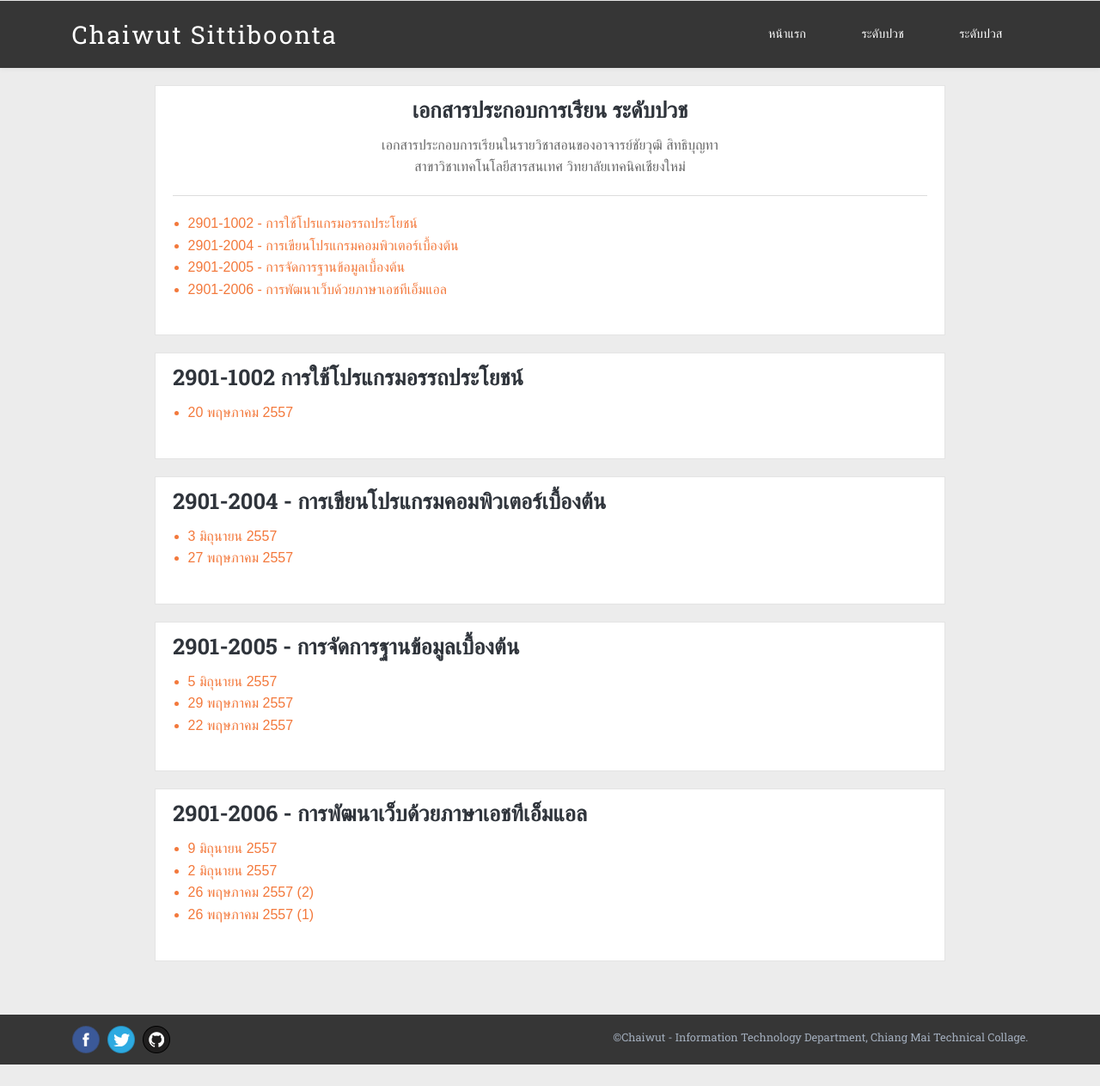
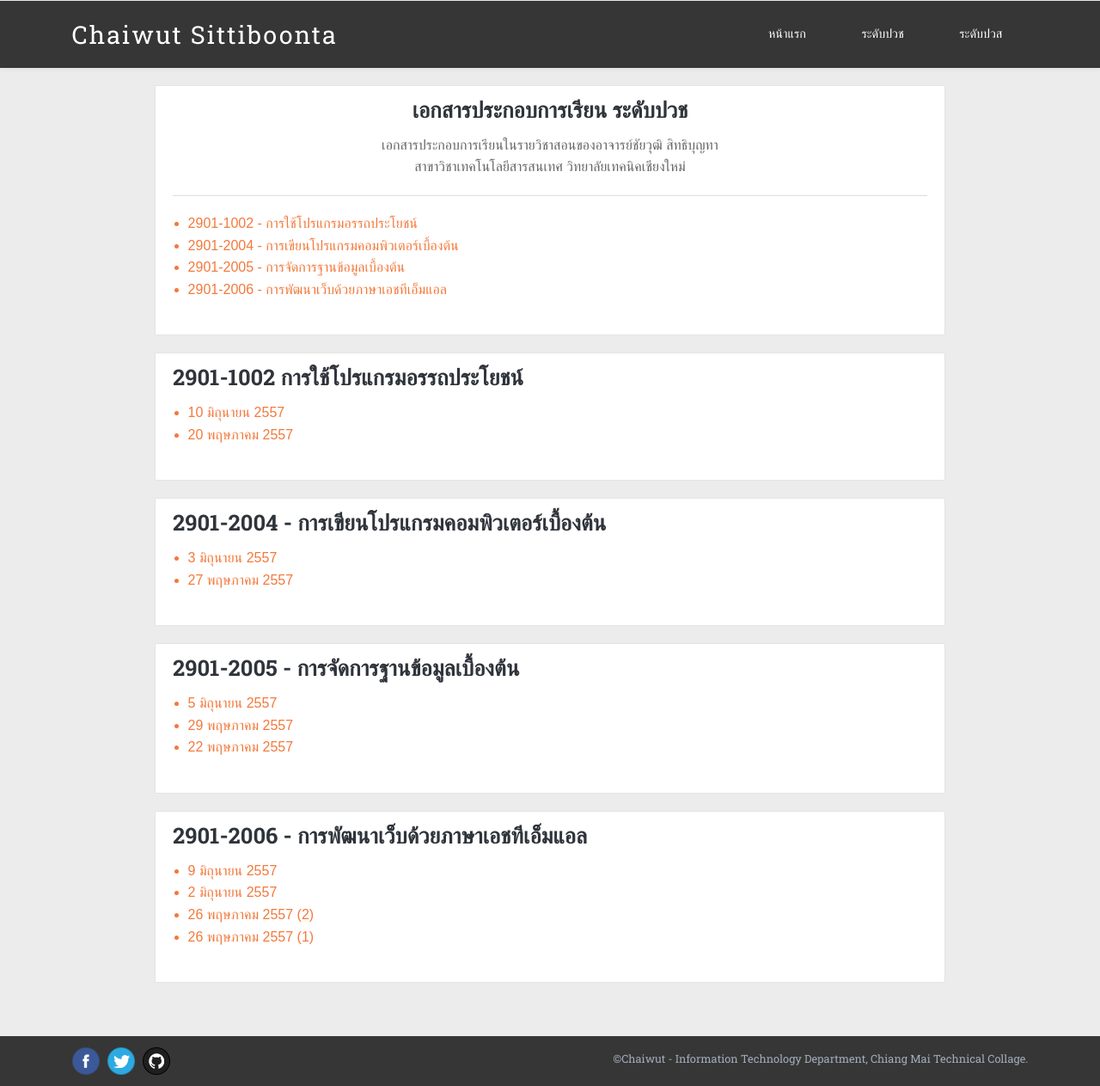
Before and after one commit to ichaiwut/ichaiwut.github.io, a Jekyll site: the page built from slides/diploma.html, in a window 1280 px wide. Shown: the whole page at 86% size. Built offline with Jekyll 4.4.1, drawn with Linux system fonts in a browser that asks for light colours; Markdown is read by kramdown in place of the engine named in the settings; before the commit the page ends 1238 px from its top, so only the background shows below that.

Commit message:
Added slide

```diff
--- a/slides/diploma.html
+++ b/slides/diploma.html
@@ -34,6 +34,7 @@
 			<div class="post-list-container slide-con" id="utility-program">
 				<h2>2901-1002 การใช้โปรแกรมอรรถประโยชน์</h2>
 				<ul>
+					<li><a href="https://www.dropbox.com/s/jd7svx5n4v5xvm1/2001-1002_1_10-06-14.pdf" target="_blank">10 มิถุนายน 2557</a></li>
 					<li><a href="https://www.dropbox.com/s/dupusoa0f4ysnel/2001-1002_1_20-05-14.pdf" target="_blank">20 พฤษภาคม 2557</a></li>
 				</ul>
 			</div>
```
